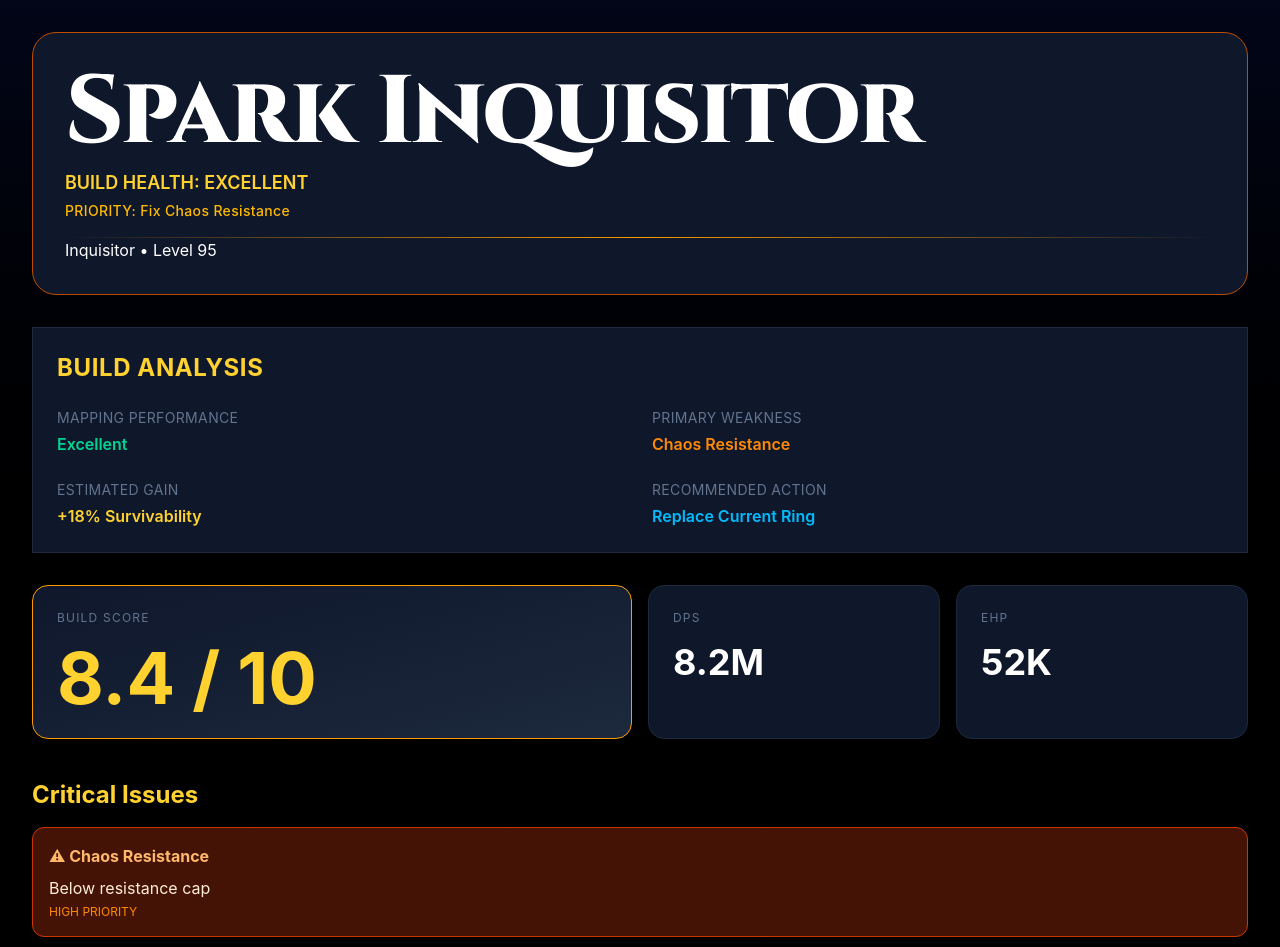
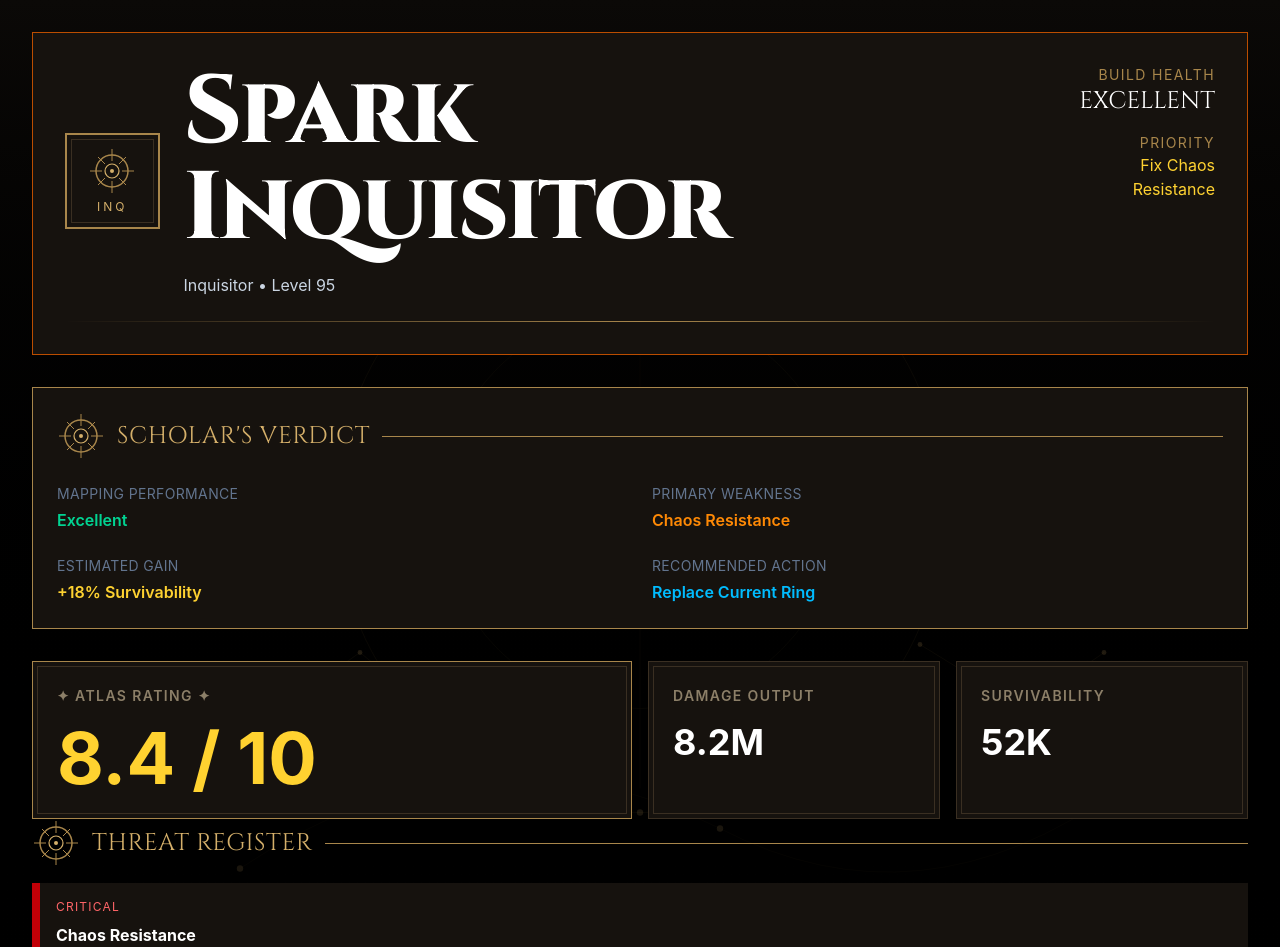
Before and after one commit to miguelhuerta-dev/PathOfBuildingForHumans, a React (Vite) app in the folder frontend/frontend/: page / in a window 1280 px wide. Shown: the top 947 px of the page. Built offline with nearby package versions, Linux system fonts and the light colour scheme.

Commit message:
feat: atlas archivist visual identity

```diff
--- a/frontend/frontend/src/components/AnalysisCard.tsx
+++ b/frontend/frontend/src/components/AnalysisCard.tsx
@@ -1,24 +1,21 @@
+import AtlasSectionHeader from "./AtlasSectionHeader";
 function AnalysisCard() {
     return (
         <div
             className="
-        bg-slate-900
+        bg-[#16120E]
         border
-        border-slate-800
-        rounded-3x1
+        border-[#A8864B]
+        rounded-none
         p-6
         mt-8
         "
         >
 
-            <h2 className="
-            text-2xl
-            font-bold
-            text-amber-300
-            tracking-wide
-            ">
-                BUILD ANALYSIS
-            </h2>
+            <AtlasSectionHeader
+                title="SCHOLAR'S VERDICT"
+            />
+
 
             <div className="mt-6 grid grid-cols-2 gap-6">
 
--- /dev/null
+++ b/frontend/frontend/src/components/AtlasBackground.tsx
@@ -0,0 +1,199 @@
+function AtlasBackground() {
+    return (
+        <svg
+            className="absolute inset-0 w-full h-full"
+            viewBox="0 0 1600 1200"
+            fill="none"
+            xmlns="http://www.w3.org/2000/svg"
+        >
+            {/* Círculo exterior */}
+            <circle
+                cx="800"
+                cy="250"
+                r="380"
+                stroke="#A8864B"
+                strokeWidth="1"
+                opacity="0.08"
+            />
+
+            <circle
+                cx="800"
+                cy="250"
+                r="250"
+                stroke="#A8864B"
+                strokeWidth="1"
+                opacity="0.06"
+            />
+
+            <circle
+                cx="800"
+                cy="250"
+                r="120"
+                stroke="#A8864B"
+                strokeWidth="1"
+                opacity="0.05"
+            />
+
+            {/* Cruz central */}
+            <line
+                x1="800"
+                y1="0"
+                x2="800"
+                y2="600"
+                stroke="#A8864B"
+                opacity="0.05"
+            />
+
+            <line
+                x1="420"
+                y1="250"
+                x2="1180"
+                y2="250"
+                stroke="#A8864B"
+                opacity="0.05"
+            />
+
+            {/* Nodos */}
+            <circle cx="800" cy="250" r="6" fill="#D4AF6A" opacity="0.15" />
+
+            <circle cx="800" cy="-130" r="4" fill="#D4AF6A" opacity="0.12" />
+            <circle cx="800" cy="630" r="4" fill="#D4AF6A" opacity="0.12" />
+
+            <circle cx="420" cy="250" r="4" fill="#D4AF6A" opacity="0.12" />
+            <circle cx="1180" cy="250" r="4" fill="#D4AF6A" opacity="0.12" />
+
+            {/* Constellation 1 */}
+
+            <line
+                x1="350"
+                y1="500"
+                x2="450"
+                y2="430"
+                stroke="#A8864B"
+                opacity="0.08"
+            />
+
+            <line
+                x1="450"
+                y1="430"
+                x2="560"
+                y2="520"
+                stroke="#A8864B"
+                opacity="0.08"
+            />
+
+            <circle
+                cx="350"
+                cy="500"
+                r="3"
+                fill="#D4AF6A"
+                opacity="0.15"
+            />
+
+            <circle
+                cx="450"
+                cy="430"
+                r="3"
+                fill="#D4AF6A"
+                opacity="0.15"
+            />
+
+            <circle
+                cx="560"
+                cy="520"
+                r="3"
+                fill="#D4AF6A"
+                opacity="0.15"
+            />
+
+            {/* Constellation 2 */}
+
+            <line
+                x1="1150"
+                y1="420"
+                x2="1280"
+                y2="500"
+                stroke="#A8864B"
+                opacity="0.08"
+            />
+
+            <line
+                x1="1280"
+                y1="500"
+                x2="1380"
+                y2="430"
+                stroke="#A8864B"
+                opacity="0.08"
+            />
+
+            <circle
+                cx="1150"
+                cy="420"
+                r="3"
+                fill="#D4AF6A"
+                opacity="0.15"
+            />
+
+            <circle
+                cx="1280"
+                cy="500"
+                r="3"
+                fill="#D4AF6A"
+                opacity="0.15"
+            />
+
+            <circle
+                cx="1380"
+                cy="430"
+                r="3"
+                fill="#D4AF6A"
+                opacity="0.15"
+            />
+
+            <path
+                d="M 300 700 Q 600 500 900 650"
+                stroke="#A8864B"
+                strokeWidth="1"
+                opacity="0.04"
+                fill="none"
+            />
+
+            <path
+                d="M 900 650 Q 1150 780 1400 600"
+                stroke="#A8864B"
+                strokeWidth="1"
+                opacity="0.04"
+                fill="none"
+            />
+
+            <circle
+                cx="300"
+                cy="700"
+                r="4"
+                fill="#D4AF6A"
+                opacity="0.12"
+            />
+
+            <circle
+                cx="900"
+                cy="650"
+                r="4"
+                fill="#D4AF6A"
+                opacity="0.12"
+            />
+
+            <circle
+                cx="1400"
+                cy="600"
+                r="4"
+                fill="#D4AF6A"
+                opacity="0.12"
+            />
+
+
+
+        </svg>
+    );
+}
+
+export default AtlasBackground;
--- /dev/null
+++ b/frontend/frontend/src/components/AtlasGlyph.tsx
@@ -0,0 +1,99 @@
+function AtlasGlyph() {
+  return (
+    <svg
+      width="48"
+      height="48"
+      viewBox="0 0 48 48"
+      fill="none"
+    >
+      <circle
+        cx="24"
+        cy="24"
+        r="16"
+        stroke="#A8864B"
+        strokeWidth="1.5"
+      />
+
+      <circle
+        cx="24"
+        cy="24"
+        r="7"
+        stroke="#D4AF6A"
+        strokeWidth="1.2"
+      />
+
+      <circle
+        cx="24"
+        cy="24"
+        r="2"
+        fill="#D4AF6A"
+      />
+
+      <line
+        x1="24"
+        y1="2"
+        x2="24"
+        y2="14"
+        stroke="#A8864B"
+      />
+
+      <line
+        x1="24"
+        y1="34"
+        x2="24"
+        y2="46"
+        stroke="#A8864B"
+      />
+
+      <line
+        x1="2"
+        y1="24"
+        x2="14"
+        y2="24"
+        stroke="#A8864B"
+      />
+
+      <line
+        x1="34"
+        y1="24"
+        x2="46"
+        y2="24"
+        stroke="#A8864B"
+      />
+
+      <line
+        x1="10"
+        y1="10"
+        x2="17"
+        y2="17"
+        stroke="#A8864B"
+      />
+
+      <line
+        x1="31"
+        y1="31"
+        x2="38"
+        y2="38"
+        stroke="#A8864B"
+      />
+
+      <line
+        x1="38"
+        y1="10"
+        x2="31"
+        y2="17"
+        stroke="#A8864B"
+      />
+
+      <line
+        x1="17"
+        y1="31"
+        x2="10"
+        y2="38"
+        stroke="#A8864B"
+      />
+    </svg>
+  );
+}
+
+export default AtlasGlyph;
--- /dev/null
+++ b/frontend/frontend/src/components/AtlasSeal.tsx
@@ -0,0 +1,49 @@
+import AtlasGlyph from "./AtlasGlyph";
+interface AtlasSealProps {
+  label: string;
+}
+
+function AtlasSeal({ label }: AtlasSealProps) {
+  return (
+    <div
+      className="
+      w-24
+      h-24
+      border-2
+      border-[#A8864B]
+      bg-[#16120E]
+      relative
+      flex
+      flex-col
+      items-center
+      justify-center
+      text-[#D4AF6A]
+      "
+    >
+      <div
+        className="
+        absolute
+        inset-1
+        border
+        border-[#3A2F22]
+        pointer-events-none
+        "
+      />
+      <AtlasGlyph />
+
+
+
+      <div
+        className="
+        text-xs
+        mt-1
+        tracking-[0.25em]
+        "
+      >
+        {label}
+      </div>
+    </div>
+  );
+}
+
+export default AtlasSeal;
--- /dev/null
+++ b/frontend/frontend/src/components/AtlasSectionHeader.tsx
@@ -0,0 +1,32 @@
+import AtlasGlyph from "./AtlasGlyph";
+
+interface AtlasSectionHeaderProps {
+  title: string;
+}
+
+function AtlasSectionHeader({
+  title,
+}: AtlasSectionHeaderProps) {
+  return (
+    <div className="flex items-center gap-3 mb-4">
+      <AtlasGlyph />
+
+      <h2
+        className="
+        text-2xl
+        text-[#D4AF6A]
+        tracking-wide
+        "
+        style={{
+          fontFamily: "Cinzel",
+        }}
+      >
+        {title}
+      </h2>
+
+      <div className="flex-1 h-px bg-[#A8864B]" />
+    </div>
+  );
+}
+
+export default AtlasSectionHeader;
--- a/frontend/frontend/src/components/IssueCard.tsx
+++ b/frontend/frontend/src/components/IssueCard.tsx
@@ -1,32 +1,72 @@
 interface IssueCardProps {
     title: string;
     description: string;
+    severity: "low" | "medium" | "high";
 }
 
 function IssueCard({
     title,
     description,
+    severity,
 }: IssueCardProps) {
+    const styles = {
+        high: {
+            label: "CRITICAL",
+            color: "text-red-400",
+            border: "border-red-700",
+        },
+
+        medium: {
+            label: "WARNING",
+            color: "text-orange-400",
+            border: "border-orange-700",
+        },
+
+        low: {
+            label: "MINOR",
+            color: "text-yellow-400",
+            border: "border-yellow-700",
+        },
+    };
+
+    const current = styles[severity];
+
     return (
-        <div className="bg-orange-950 border border-orange-700 rounded-xl p-4 mb-3">
-            <h3 className="font-bold text-orange-300">
-                ⚠ {title}
+        <div
+            className={`
+        bg-[#16120E]
+        border-l-8
+        p-4
+        mb-3
+        ${current.border}
+      `}
+        >
+            <p
+                className={`
+          text-xs
+          uppercase
+          tracking-widest
+          ${current.color}
+        `}
+            >
+                {current.label}
+            </p>
+
+            <h3 className="font-bold mt-2">
+                {title}
             </h3>
 
-            <p className="text-orange-100 mt-2">
+
+            <p className="text-slate-500 mt-2 text-sm uppercase tracking-wide">
+                Expected Impact
+            </p>
+
+            <p className="text-red-200 mt-1 font-medium">
                 {description}
             </p>
 
-            <p
-                className="
-                                    text-xs
-                                    uppercase
-                                    text-orange-400
-                                    mt-1
-                                    "
-            >
-                High Priority
-            </p>
+
+
         </div>
     );
 }
--- a/frontend/frontend/src/components/StatCard.tsx
+++ b/frontend/frontend/src/components/StatCard.tsx
@@ -8,26 +8,39 @@ function StatCard({ title, value, hero = false }: StatCardProps) {
   return (
     <div
       className={`
-    bg-slate-900
-    border
-    rounded-2xl
-    p-6
-    transition
-    ${hero
-          ? "border-amber-500 bg-gradient-to-br from-slate-900 to-slate-800"
-          : "border-slate-800 hover:border-slate-600"
+      relative
+      bg-[#16120E]
+      border
+      rounded-none
+      p-6
+      transition
+
+      ${hero
+          ? "border-[#A8864B] bg-[#16120E]"
+          : "border-[#3A2F22] hover:border-[#A8864B]"
         }
-  `}
+     `}
     >
+
+      <div
+        className="
+        absolute
+        inset-1
+        border
+        border-[#3A2F22]
+        pointer-events-none
+        "
+      />
       <h3
         className="
-        text-slate-500
-        text-xs
+        text-[#8C7F68]
+        text-sm
         uppercase
         tracking-widest
+        font-semibold
         "
       >
-        {title}
+        {hero ? `✦ ${title} ✦` : title}
       </h3>
 
       <p
--- a/frontend/frontend/src/data/mockBuild.ts
+++ b/frontend/frontend/src/data/mockBuild.ts
@@ -19,19 +19,19 @@ export const mockBuild: Build = {
     {
       id: "1",
       title: "Chaos Resistance",
-      description: "Below resistance cap",
+      description: "High Chaos Damage Taken",
       severity: "high",
     },
     {
       id: "2",
       title: "Chance To Hit",
-      description: "Only 89%",
+      description: "Reduced Damage Output%",
       severity: "medium",
     },
   ],
 
   recommendedUpgrade: {
-    title: "Rare Ring",
+    title: "✦ Rare Ring ✦",
     dpsIncrease: 12,
     ehpIncrease: 6,
     description: "Adds chaos resistance and life",
--- a/frontend/frontend/src/pages/Dashboard.tsx
+++ b/frontend/frontend/src/pages/Dashboard.tsx
@@ -4,6 +4,9 @@ import IssueCard from "../components/IssueCard";
 import UpgradeCard from "../components/UpgradeCard";
 import { formatNumber } from "../utils/formatNumber";
 import AnalysisCard from "../components/AnalysisCard";
+import AtlasSeal from "../components/AtlasSeal";
+import AtlasSectionHeader from "../components/AtlasSectionHeader";
+import AtlasBackground from "../components/AtlasBackground";
 
 
 
@@ -11,40 +14,48 @@ import AnalysisCard from "../components/AnalysisCard";
 function Dashboard() {
   return (
     <div className="
+
     min-h-screen
     bg-gradient-to-b
-    from-slate-950
+    from-[#0B0907]
     via-black
-    to-slate-950
+    to-[#0B0907]
+    relative
+    overflow-hidden
     text-white
     p-8">
 
 
+      <AtlasBackground />
 
 
 
 
-
-      <div className="max-w-7xl mx-auto">
+      <div className="max-w-7xl mx-auto relative z-10">
         <div
           className="
-            bg-slate-900
+            bg-[#16120E]
             border
             border-amber-700
-            rounded-3xl
+            rounded-none
             p-8
             mb-8
             shadow-[0-0-60px-rgba(212,175,55,0.12)]
             "
         >
 
-          <h1 className="
-          inline-block
+          <div className="flex justify-between items-start gap-8">
+
+            <div className="flex items-center gap-6">
+              <AtlasSeal label="INQ" />
+
+              <div>
+                <h1
+                  className="
                   text-8xl
                   font-black
                   tracking-tight
                   text-white
-
                   "
                   style={{
                     fontFamily: "Cinzel",
@@ -53,26 +64,53 @@ function Dashboard() {
                   {mockBuild.name}
                 </h1>
 
+                <p className="text-slate-300 mt-4">
+                  {mockBuild.ascendancy} • Level {mockBuild.level}
+                </p>
+              </div>
+            </div>
 
-
-          <p className="text-amber-300 mt-2 text-lg font-semibold">
-            BUILD HEALTH: EXCELLENT
+            <div className="text-right">
+              <p className="text-[#A8864B] text-sm tracking-widest">
+                BUILD HEALTH
               </p>
 
-          <p className="text-amber-400 text-sm mt-1 font-medium tracking-wide">
-            PRIORITY: Fix Chaos Resistance
+              <p
+                className="text-2xl"
+                style={{
+                  fontFamily: "Cinzel",
+                }}
+              >
+                EXCELLENT
               </p>
 
-          <div className="
-          mt-4
+              <div className="mt-4" />
+
+              <p className="text-[#A8864B] text-sm tracking-widest">
+                PRIORITY
+              </p>
+
+              <p className="text-amber-300">
+                Fix Chaos Resistance
+              </p>
+            </div>
+
+          </div>
+
+          <div
+            className="
+            mt-6
             h-px
             bg-gradient-to-r
             from-transparent
-          via-amber-500
+            via-[#A8864B]
             to-transparent
             "
           />
-            {mockBuild.ascendancy} • Level {mockBuild.level}
+
+
+
+
 
         </div>
 
@@ -84,37 +122,38 @@ function Dashboard() {
           <div className="col-span-2">
             <StatCard
               hero
-              title="Build Score"
+              title="ATLAS RATING"
               value={`${mockBuild.score} / 10`}
             />
           </div>
 
           <StatCard
-            title="DPS"
+            title="DAMAGE OUTPUT"
             value={formatNumber(mockBuild.dps)}
           />
 
           <StatCard
-            title="EHP"
+            title="SURVIVABILITY"
             value={formatNumber(mockBuild.ehp)}
           />
         </div>
 
-        <h2 className="text-2xl font-bold mt-10 mb-4 text-amber-300">
-          Critical Issues
-        </h2>
+        <AtlasSectionHeader
+          title="THREAT REGISTER"
+        />
 
         {mockBuild.issues.map((issue) => (
           <IssueCard
             key={issue.id}
             title={issue.title}
             description={issue.description}
+            severity={issue.severity}
           />
         ))}
 
-        <h2 className="text-2xl font-bold mt-10 mb-4">
-          Next Best Upgrade
-        </h2>
+        <AtlasSectionHeader
+          title="RECOMMENDED ARTIFACT"
+        />
 
         <UpgradeCard
           title={mockBuild.recommendedUpgrade.title}
```
Also changed, not shown: frontend/frontend/src/components/AtlasDivider.tsx (added, +14 -0 lines), frontend/frontend/src/components/UpgradeCard.tsx (+32 -14 lines), 1 other file (tests, documents, lock files or other folders). Lines whose indentation alone changed are shown as unchanged.
